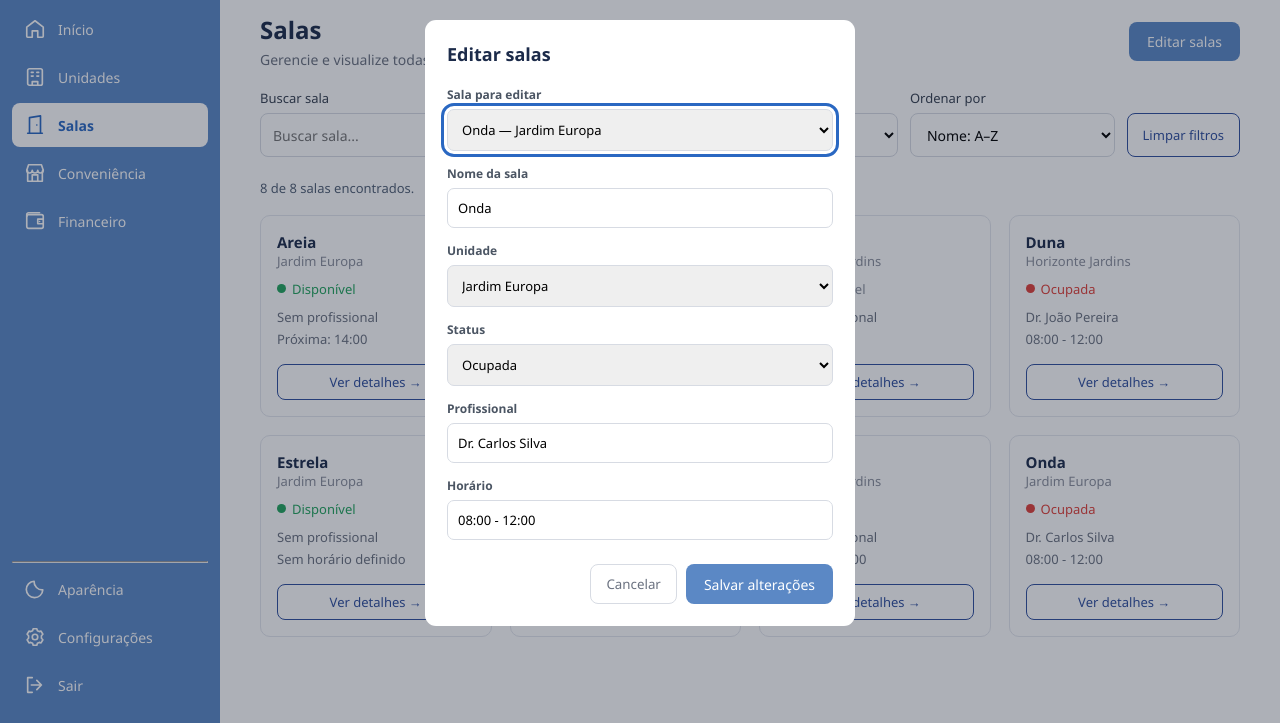
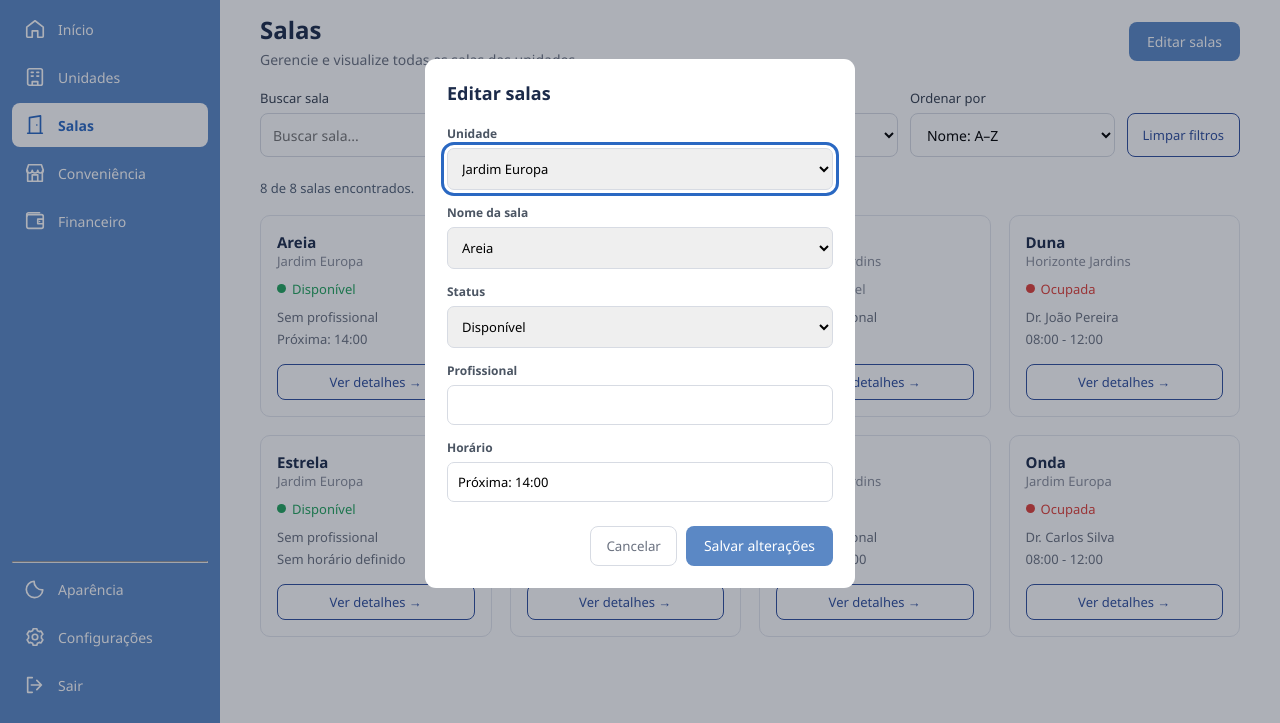
Before and after one commit to Tanuki2187/Residencia1_Squad32_Unit20262, a plain HTML site: page salas.html in a window 1280 px wide. Both pictures are taken after a click on the button "Editar salas". Shown: the part 77-800 px from the top of the page. Drawn offline with Linux system fonts and the light colour scheme.

Commit message:
Add files via upload

```diff
--- a/salas.html
+++ b/salas.html
@@ -91,19 +91,15 @@
     </div>
 
     <form id="formEditarSalas">
+      <!-- 16/11/2026 - A unidade vem primeiro e filtra as salas que aparecem em "Nome da sala". -->
       <label>
-        Sala para editar
-        <select name="sala" autofocus></select>
+        Unidade
+        <select name="unidade" required autofocus></select>
       </label>
 
       <label>
         Nome da sala
-        <input type="text" name="nome" required pattern=".*\S.*" title="Digite o nome da sala">
-      </label>
-
-      <label>
-        Unidade
-        <select name="unidade" required></select>
+        <select name="sala" required></select>
       </label>
 
       <label>
--- a/script.js
+++ b/script.js
@@ -657,12 +657,22 @@ function iniciarSalas() {
   var salas = carregarSalas();
   aplicarParametrosFiltros({unidade:'filtroUnidade',status:'filtroStatus'});
   var formulario = porId('formEditarSalas'), campos = formulario.elements, dialogo = porId('dialogEditarSalas');
-  salas.forEach(s => campos.sala.add(new Option(s.nome + ' — ' + nomeUnidade(s.unidade), s.id)));
   ['unidade','status'].forEach(nome => { Array.from(porId(nome === 'unidade' ? 'filtroUnidade' : 'filtroStatus').options).slice(1).forEach(op => campos[nome].add(op.cloneNode(true))); });
   // 16/11/2026 — Identifica a sala escolhida no formulário de edição.
   function selecionada() { return salas.find(s => s.id === campos.sala.value); }
-  // 16/11/2026 — Carrega os dados da sala selecionada e limpa os erros do formulário.
-  function preencher() { var sala = selecionada(); ['nome','unidade','status','profissional','horario'].forEach(k => campos[k].value = sala[k]); mostrarErro('erroEditarSalas', ''); }
+  // 16/11/2026 — Carrega status, profissional e horário da sala escolhida e limpa os erros.
+  function preencherDados() { var sala = selecionada(); ['status','profissional','horario'].forEach(k => campos[k].value = sala ? sala[k] : ''); mostrarErro('erroEditarSalas', ''); }
+  // 16/11/2026 — Lista em "Nome da sala" apenas as salas da unidade escolhida, mantendo a sala atual quando possível.
+  function listarSalasDaUnidade() {
+    var atual = campos.sala.value, lista = ordenarLista(salas.filter(s => s.unidade === campos.unidade.value), 'nome', {nome:'nome'});
+    campos.sala.replaceChildren();
+    lista.forEach(s => campos.sala.add(new Option(s.nome, s.id)));
+    if (!lista.length) { var vazio = new Option('Nenhuma sala nesta unidade', ''); vazio.disabled = true; campos.sala.add(vazio); }
+    campos.sala.value = lista.some(s => s.id === atual) ? atual : (lista[0] ? lista[0].id : '');
+    preencherDados();
+  }
+  // 16/11/2026 — Abre o formulário já na unidade filtrada na página, quando houver uma.
+  function preencher() { if (porId('filtroUnidade').value !== 'todas') campos.unidade.value = porId('filtroUnidade').value; listarSalasDaUnidade(); }
   // 16/11/2026 — Atualiza os cards e a contagem das salas conforme os filtros.
   function atualizar() {
     atualizarUrlFiltros({unidade:'filtroUnidade',status:'filtroStatus'});
@@ -689,17 +699,19 @@ function iniciarSalas() {
     porId('contadorResultados').textContent = textoContagem(lista.length, salas.length, 'salas');
   }
   porId('btnEditarSalas').addEventListener('click', evento => { preencher(); abrirDialogo(dialogo, evento.currentTarget); });
-  campos.sala.addEventListener('change', preencher);
+  campos.unidade.addEventListener('change', listarSalasDaUnidade);
+  campos.sala.addEventListener('change', preencherDados);
   porId('btnCancelarEdicaoSala').addEventListener('click', () => dialogo.close('cancelar'));
   formulario.addEventListener('submit', evento => {
     evento.preventDefault();
-    if (!campos.nome.value.trim()) { mostrarErro('erroEditarSalas', 'Informe o nome da sala.'); return; }
-    var sala = selecionada(), alteracoes = {};
-    ['nome','unidade','status','profissional','horario'].forEach(k => alteracoes[k] = campos[k].value.trim());
-    alteracoes._versaoNomes = 1;
+    var sala = selecionada();
+    if (!sala) { mostrarErro('erroEditarSalas', 'Escolha uma sala da unidade selecionada.'); return; }
+    // 16/11/2026 — Nome e unidade não são editados aqui; são mantidos para preservar o registro da sala.
+    var alteracoes = {nome: sala.nome, unidade: sala.unidade, _versaoNomes: 1};
+    ['status','profissional','horario'].forEach(k => alteracoes[k] = campos[k].value.trim());
     try { localStorage.setItem('attento.sala.' + sala.id, JSON.stringify(alteracoes)); }
     catch { mostrarErro('erroEditarSalas', 'Não foi possível salvar. Verifique se o navegador permite o armazenamento local e tente novamente.'); return; }
-    Object.assign(sala, alteracoes); campos.sala.selectedOptions[0].textContent = sala.nome + ' — ' + nomeUnidade(sala.unidade);
+    Object.assign(sala, alteracoes);
     atualizar(); dialogo.close(); notificar('Sala atualizada.');
   });
   escutarFiltros(['campoBusca','filtroUnidade','filtroStatus','ordenacao'], atualizar);
```
